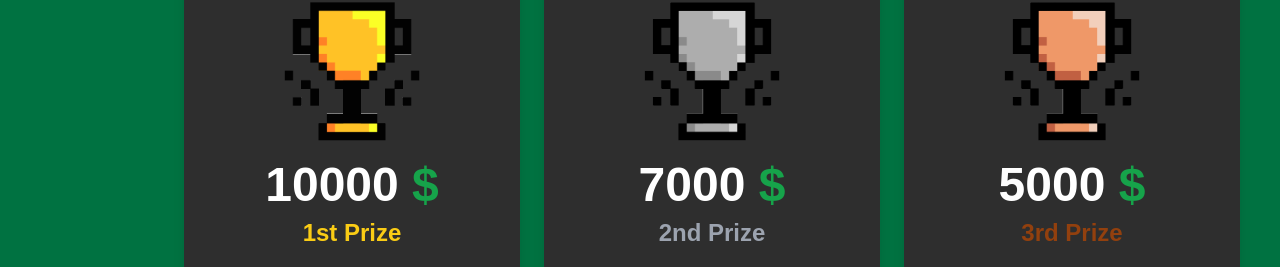
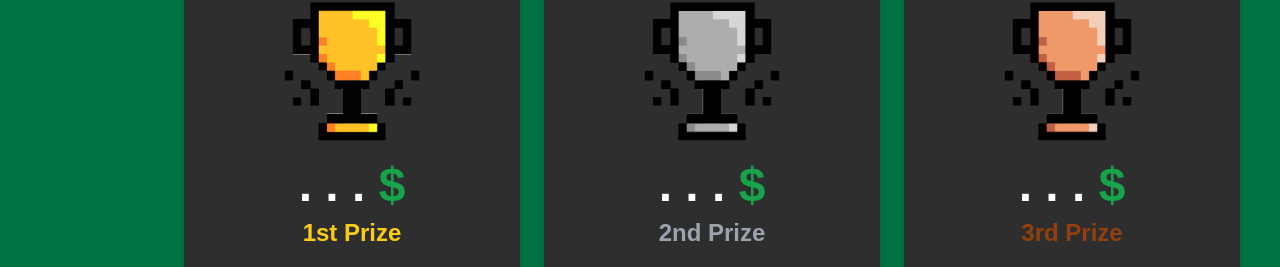
Before and after one commit to ICEFOSS/hackfit, a React (Create React App) app: page / in a window 1280 px wide. Shown: the part 1737-2004 px from the top of the page. Built offline with nearby package versions, Linux system fonts and the light colour scheme.

Commit message:
added linkedin and twitter svg and changed money in price

```diff
--- a/src/components/Prize.js
+++ b/src/components/Prize.js
@@ -12,21 +12,21 @@ export default class Prize extends Component {
         <div className="flex flex-wrap flex-row gap-6 justify-center mx-auto">
 
           <Prize_card
-            cash="10000"
+            cash=". . ."
             prize="gold"
             text_color="text-yellow-400"
             prize_name="1st Prize"
             prize_description="For the best presentation of the project"
           />
           <Prize_card
-            cash="7000"
+            cash=". . ."
             prize="silver"
             text_color="text-gray-400"
             prize_name="2nd Prize"
             prize_description="For the best presentation of the project"
           />
           <Prize_card
-            cash="5000"
+            cash=". . ."
             prize="bronze"
             text_color="text-amber-800"
             prize_name="3rd Prize"
--- a/src/components/footer.js
+++ b/src/components/footer.js
@@ -1,4 +1,4 @@
-
+import { Linkedin_svg, Twitter_svg } from "./speaker_card"
 export default function Footer() {
     return (
         <div className=" bg-gray-800">
@@ -45,31 +45,11 @@ export default function Footer() {
                         <div className="social-media">
                             <div className="flex justify-center space-x-6">
                                 <a href="" target="_blank" rel="noreferrer" aria-label="Twitter" className="text-blue-500">
-                                    <svg className="w-8 h-8" fill="currentColor" viewBox="0 0 24 24" aria-hidden="true">
-                                        <path
-                                            d="M8.29 20.251c7.547 0 11.675-6.253 11.675-11.675 0-.178 0-.355-.012-.53A8.348 8.348 0 0022 5.92a8.19 8.19 0 01-2.357.646 4.118 4.118 0 001.804-2.27 8.224 8.224 0 01-2.605.996 4.107 4.107 0 00-6.993 3.743 11.65 11.65 0 01-8.457-4.287 4.106 4.106 0 001.27 5.477A4.072 4.072 0 012.8 9.713v.052a4.105 4.105 0 003.292 4.022 4.095 4.095 0 01-1.853.07 4.108 4.108 0 003.834 2.85A8.233 8.233 0 012 18.407a11.616 11.616 0 006.29 1.84"
-                                        />
-                                    </svg>
+                                    <Twitter_svg />
                                 </a>
 
-                                <a href="" target="_blank" rel="noreferrer" aria-label="GitHub" className="text-gray-900">
-                                    <svg className="w-8 h-8" fill="currentColor" viewBox="0 0 24 24" aria-hidden="true">
-                                        <path
-                                            fill-rule="evenodd"
-                                            d="M12 2C6.477 2 2 6.484 2 12.017c0 4.425 2.865 8.18 6.839 9.504.5.092.682-.217.682-.483 0-.237-.008-.868-.013-1.703-2.782.605-3.369-1.343-3.369-1.343-.454-1.158-1.11-1.466-1.11-1.466-.908-.62.069-.608.069-.608 1.003.07 1.531 1.032 1.531 1.032.892 1.53 2.341 1.088 2.91.832.092-.647.35-1.088.636-1.338-2.22-.253-4.555-1.113-4.555-4.951 0-1.093.39-1.988 1.029-2.688-.103-.253-.446-1.272.098-2.65 0 0 .84-.27 2.75 1.026A9.564 9.564 0 0112 6.844c.85.004 1.705.115 2.504.337 1.909-1.296 2.747-1.027 2.747-1.027.546 1.379.202 2.398.1 2.651.64.7 1.028 1.595 1.028 2.688 0 3.848-2.339 4.695-4.566 4.943.359.309.678.92.678 1.855 0 1.338-.012 2.419-.012 2.747 0 .268.18.58.688.482A10.019 10.019 0 0022 12.017C22 6.484 17.522 2 12 2z"
-                                            clip-rule="evenodd"
-                                        />
-                                    </svg>
-                                </a>
-
-                                <a href="" target="_blank" rel="noreferrer" aria-label="Dribbble" className="text-pink-600">
-                                    <svg className="w-8 h-8" fill="currentColor" viewBox="0 0 24 24" aria-hidden="true">
-                                        <path
-                                            fill-rule="evenodd"
-                                            d="M12 2C6.48 2 2 6.48 2 12s4.48 10 10 10c5.51 0 10-4.48 10-10S17.51 2 12 2zm6.605 4.61a8.502 8.502 0 011.93 5.314c-.281-.054-3.101-.629-5.943-.271-.065-.141-.12-.293-.184-.445a25.416 25.416 0 00-.564-1.236c3.145-1.28 4.577-3.124 4.761-3.362zM12 3.475c2.17 0 4.154.813 5.662 2.148-.152.216-1.443 1.941-4.48 3.08-1.399-2.57-2.95-4.675-3.189-5A8.687 8.687 0 0112 3.475zm-3.633.803a53.896 53.896 0 013.167 4.935c-3.992 1.063-7.517 1.04-7.896 1.04a8.581 8.581 0 014.729-5.975zM3.453 12.01v-.26c.37.01 4.512.065 8.775-1.215.25.477.477.965.694 1.453-.109.033-.228.065-.336.098-4.404 1.42-6.747 5.303-6.942 5.629a8.522 8.522 0 01-2.19-5.705zM12 20.547a8.482 8.482 0 01-5.239-1.8c.152-.315 1.888-3.656 6.703-5.337.022-.01.033-.01.054-.022a35.318 35.318 0 011.823 6.475 8.4 8.4 0 01-3.341.684zm4.761-1.465c-.086-.52-.542-3.015-1.659-6.084 2.679-.423 5.022.271 5.314.369a8.468 8.468 0 01-3.655 5.715z"
-                                            clip-rule="evenodd"
-                                        />
-                                    </svg>
+                                <a href="" target="_blank" rel="noreferrer" aria-label="Linkedin" className="text-gray-900">
+                                    <Linkedin_svg />
                                 </a>
                             </div>
                         </div>
```
